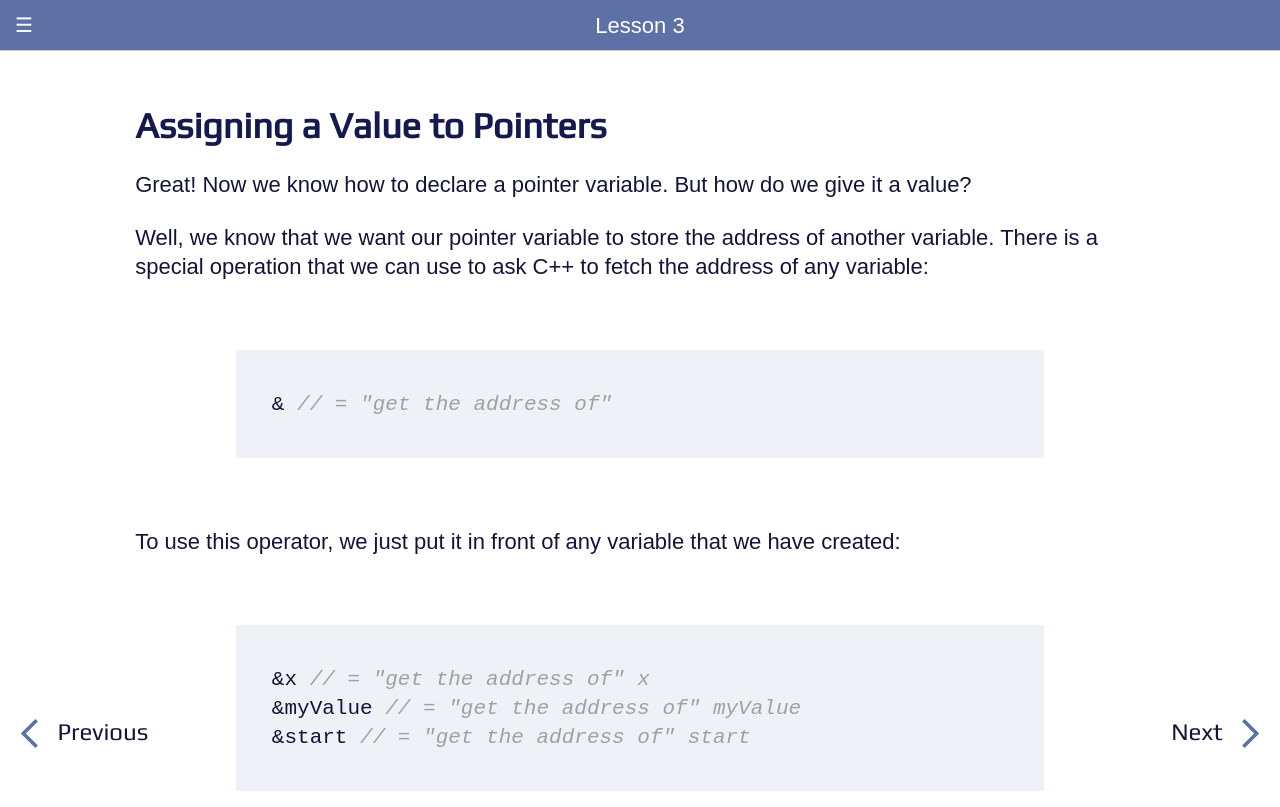
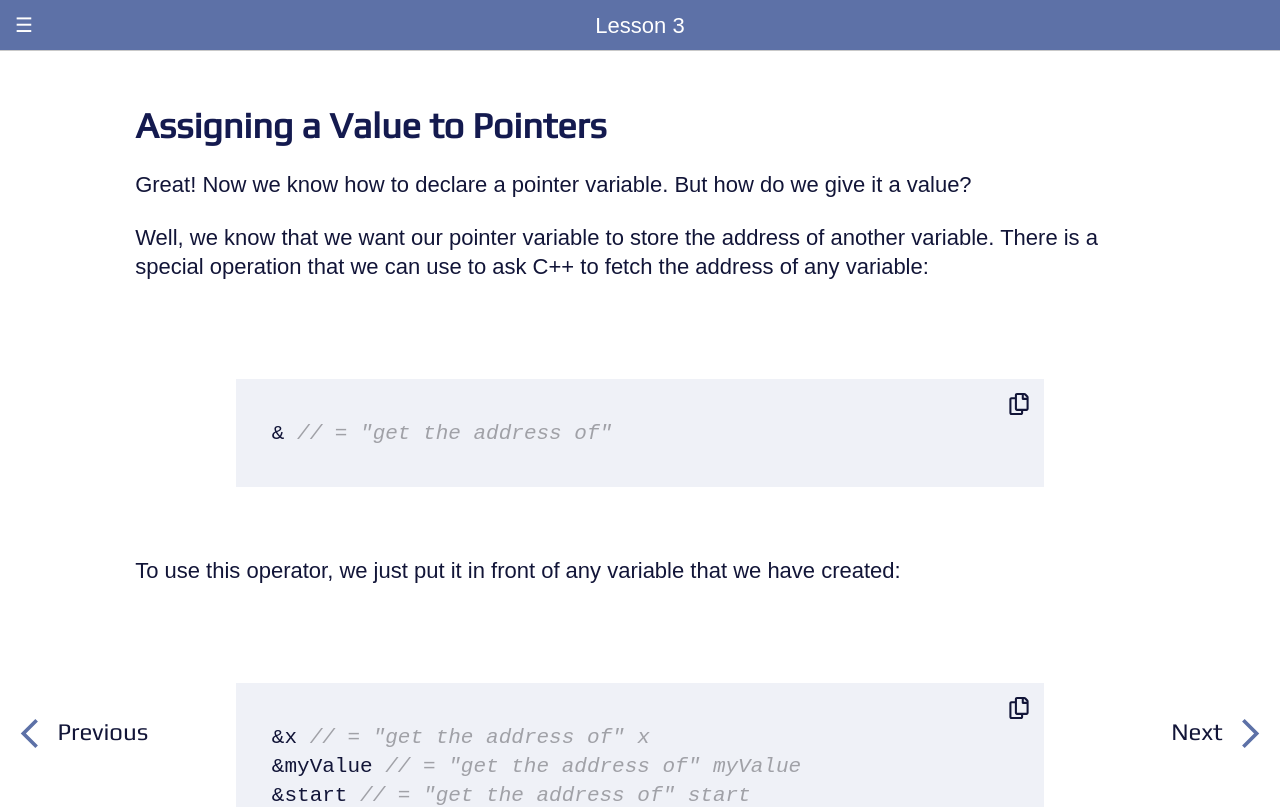
Before and after one commit to uclaacm/parcel-pointers, a React app: page /lesson-3 in a window 1280 px wide. Shown: the top 807 px of the page. Built offline with nearby package versions, Linux system fonts and the light colour scheme; a web font is replaced by a local one.

Commit message:
Updated Terminal.tsx and Terminal.scss (#310)
* Updated Terminal.tsx and Terminal.scss

Added a copy button for code snippets.

* Updated Terminal.tsx, Terminal.scss

Added a little alert at the top of the screen
to alert you when you copy the code.

```diff
--- a/package.json
+++ b/package.json
@@ -22,6 +22,7 @@
     "prettier": "^2.8.7",
     "react": "^18.2.0",
     "react-confetti-explosion": "^2.1.2",
+    "react-copy-to-clipboard": "^5.1.0",
     "react-dom": "^18.2.0",
     "react-router-dom": "^6.12.0",
     "react-syntax-highlighter": "^15.5.0",
@@ -32,6 +33,7 @@
     "@babel/preset-env": "^7.22.4",
     "@babel/preset-react": "^7.18.6",
     "@babel/preset-typescript": "^7.22.11",
+    "@types/react-copy-to-clipboard": "^5.0.5",
     "@typescript-eslint/eslint-plugin": "^4.33.0",
     "@typescript-eslint/parser": "^4.32.0",
     "babel-loader": "^9.1.2",
@@ -51,6 +53,7 @@
     "html-webpack-plugin": "^5.5.0",
     "husky": "^8.0.1",
     "mini-css-extract-plugin": "^2.6.1",
+    "react-icons": "^4.11.0",
     "sass": "^1.51.0",
     "sass-loader": "^13.3.1",
     "style-loader": "^3.3.3",
--- a/src/components/Terminal.tsx
+++ b/src/components/Terminal.tsx
@@ -1,7 +1,10 @@
+import { CopyToClipboard } from 'react-copy-to-clipboard';
+import { FaRegCopy } from 'react-icons/fa';
 import { Light as SyntaxHighlighter } from 'react-syntax-highlighter';
 import cpp from 'react-syntax-highlighter/dist/esm/languages/hljs/cpp';
 import atomOneLightCustom from '../styles/Terminal/atom-one-light-custom';
 import '../styles/Terminal/Terminal.scss';
+import { useState } from 'react';
 
 export interface TerminalProps {
   code: string;
@@ -10,8 +13,30 @@ export interface TerminalProps {
 SyntaxHighlighter.registerLanguage('cpp', cpp);
 
 export default function Terminal(props: TerminalProps): JSX.Element {
+  const [alert, setAlert] = useState(false);
+
+  const alertFunction = () => {
+    setAlert(true);
+    setTimeout(() => {
+      setAlert(false);
+    }, 1500);
+  };
+
   return (
+    <div>
+      <div className={alert ? 'copyalert fadeout' : 'hiddenalert'}>
+        <p>Copied to Clipboard</p>
+      </div>
       <div className="terminal">
+        <CopyToClipboard
+          text={props.code}
+          onCopy={() => {
+            alertFunction();
+          }}
+        >
+          <FaRegCopy className="copybutton" />
+        </CopyToClipboard>
+
         <SyntaxHighlighter
           language="cpp"
           style={atomOneLightCustom} // this error doesn't affect the custom theme, will fix later
@@ -19,5 +44,6 @@ export default function Terminal(props: TerminalProps): JSX.Element {
           {props.code}
         </SyntaxHighlighter>
       </div>
+    </div>
   );
 }
--- a/src/styles/Terminal/Terminal.scss
+++ b/src/styles/Terminal/Terminal.scss
@@ -1,5 +1,63 @@
 .terminal {
   justify-content: center;
   margin: auto;
+  position: relative;
   width: 80%;
 }
+
+.copybutton {
+  position: absolute;
+  right: 14px;
+  top: 14px;
+
+  &:hover {
+    color: blue;
+    cursor: pointer;
+  }
+}
+
+.hiddenalert {
+  visibility: hidden;
+}
+
+.copyalert {
+  -webkit-animation-duration: 1.5s;
+  animation-duration: 1.5s;
+  -webkit-animation-fill-mode: both;
+  animation-fill-mode: both;
+  background-color: rgba(133, 150, 190, 0.13);
+  border: 2px;
+  border-color: black;
+  display: flex;
+  justify-content: center;
+  left: 40vw;
+  padding: 1em;
+  position: fixed;
+  right: 40vw;
+  top: 7.5vh;
+}
+
+@keyframes fadeout {
+  0% {
+    opacity: 1;
+  }
+
+  100% {
+    opacity: 0;
+  }
+}
+
+@keyframes fadeout {
+  0% {
+    opacity: 1;
+  }
+
+  100% {
+    opacity: 0;
+  }
+}
+
+.fadeout {
+  -webkit-animation-name: fadeout;
+  animation-name: fadeout;
+}
```
Also changed, not shown: 1 other file (tests, documents, lock files or other folders). Lines whose indentation alone changed are shown as unchanged.
